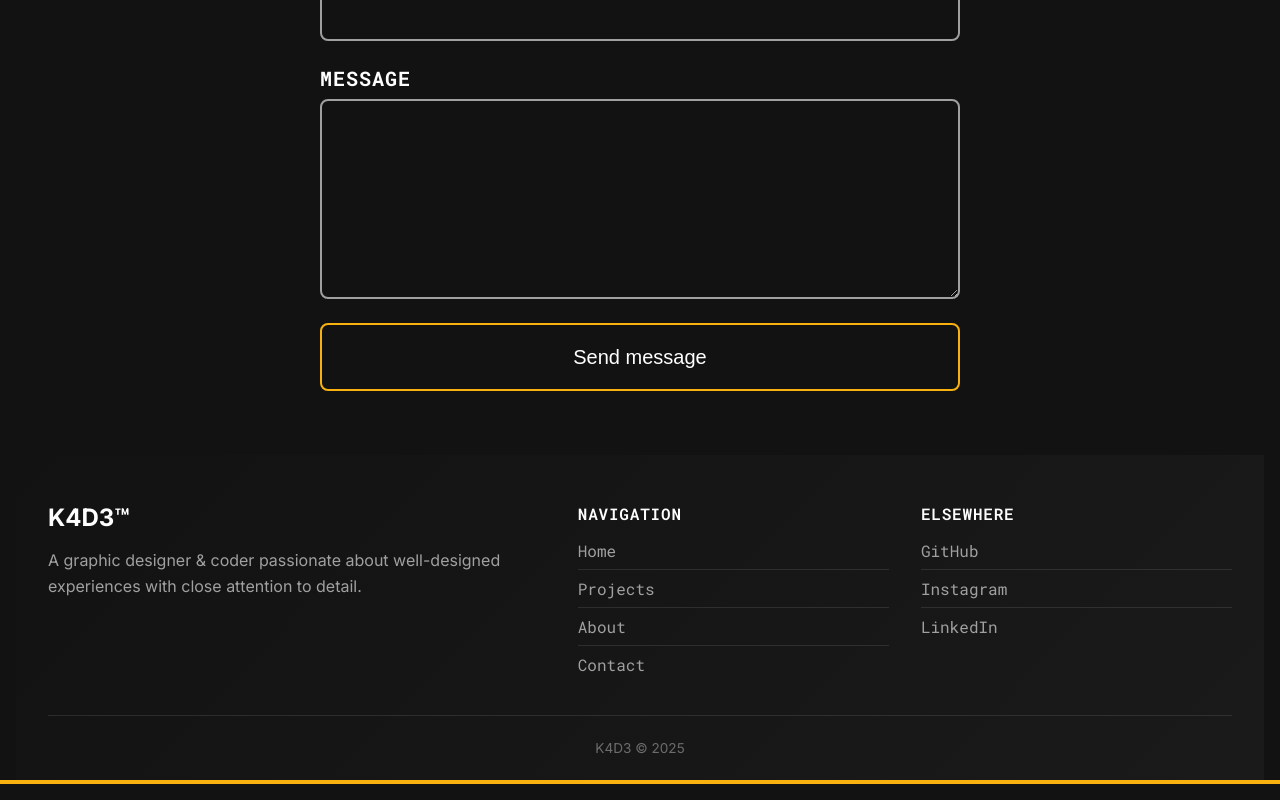
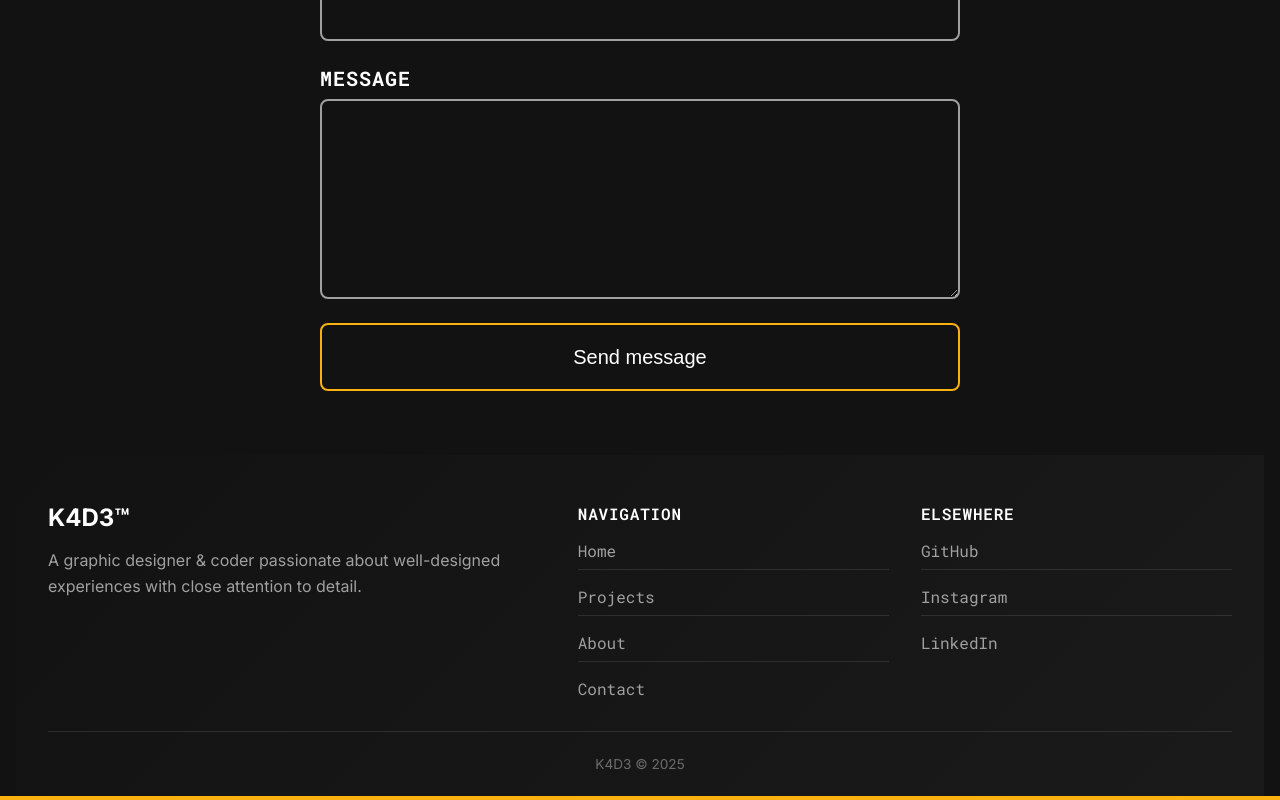
Before and after one commit to kadezaccaro/k4d3, a React (Vite) app: page /contact in a window 1280 px wide. Shown: the part 389-1189 px from the top of the page. Built offline with nearby package versions, Linux system fonts and the light colour scheme.

Commit message:
Improve footer links clickability

```diff
--- a/src/App.css
+++ b/src/App.css
@@ -255,11 +255,22 @@ footer {
 }
 
 .footerSection li {
-  padding-bottom: 0.5rem;
   border-bottom: 1px solid rgba(255, 255, 255, 0.1);
+  transition: 0.3s ease-in-out;
 }
 .footerSection li:last-child {
   border-bottom: none;
+}
+.footerSection li a {
+  display: block;
+  width: 100%; /* Ensure the link covers the entire list item */
+  padding: 0.5rem 0;
+}
+.footerSection li:first-child a {
+  padding-top: 0;
+}
+.footerSection li:last-child a {
+  padding-bottom: 0;
 }
 
 .footerSection a {
--- a/src/components/Footer.jsx
+++ b/src/components/Footer.jsx
@@ -1,3 +1,5 @@
+import { NavLink, Link } from "react-router-dom";
+
 const Footer = () => {
   const currentYear = new Date().getFullYear();
 
@@ -16,16 +18,16 @@ const Footer = () => {
           <h3>Navigation</h3>
           <ul>
             <li>
-              <a href="#home">Home</a>
+              <NavLink to="/home">Home</NavLink>
             </li>
             <li>
-              <a href="#projects">Projects</a>
+              <NavLink to="/projects">Projects</NavLink>
             </li>
             <li>
-              <a href="#about">About</a>
+              <NavLink to="/about">About</NavLink>
             </li>
             <li>
-              <a href="#contact">Contact</a>
+              <NavLink to="/contact">Contact</NavLink>
             </li>
           </ul>
         </div>
@@ -35,17 +37,17 @@ const Footer = () => {
           <div className="socialLinks">
             <ul>
               <li>
-                <a href="#github" aria-label="GitHub">
+                <a href="https://www.github.com/" target="_blank">
                   GitHub
                 </a>
               </li>
               <li>
-                <a href="#instagram" aria-label="Instagram">
+                <a href="https://www.instagram.com/" target="_blank">
                   Instagram
                 </a>
               </li>
               <li>
-                <a href="#linkedin" aria-label="LinkedIn">
+                <a href="https://www.linkedin.com/" target="_blank">
                   LinkedIn
                 </a>
               </li>
```
